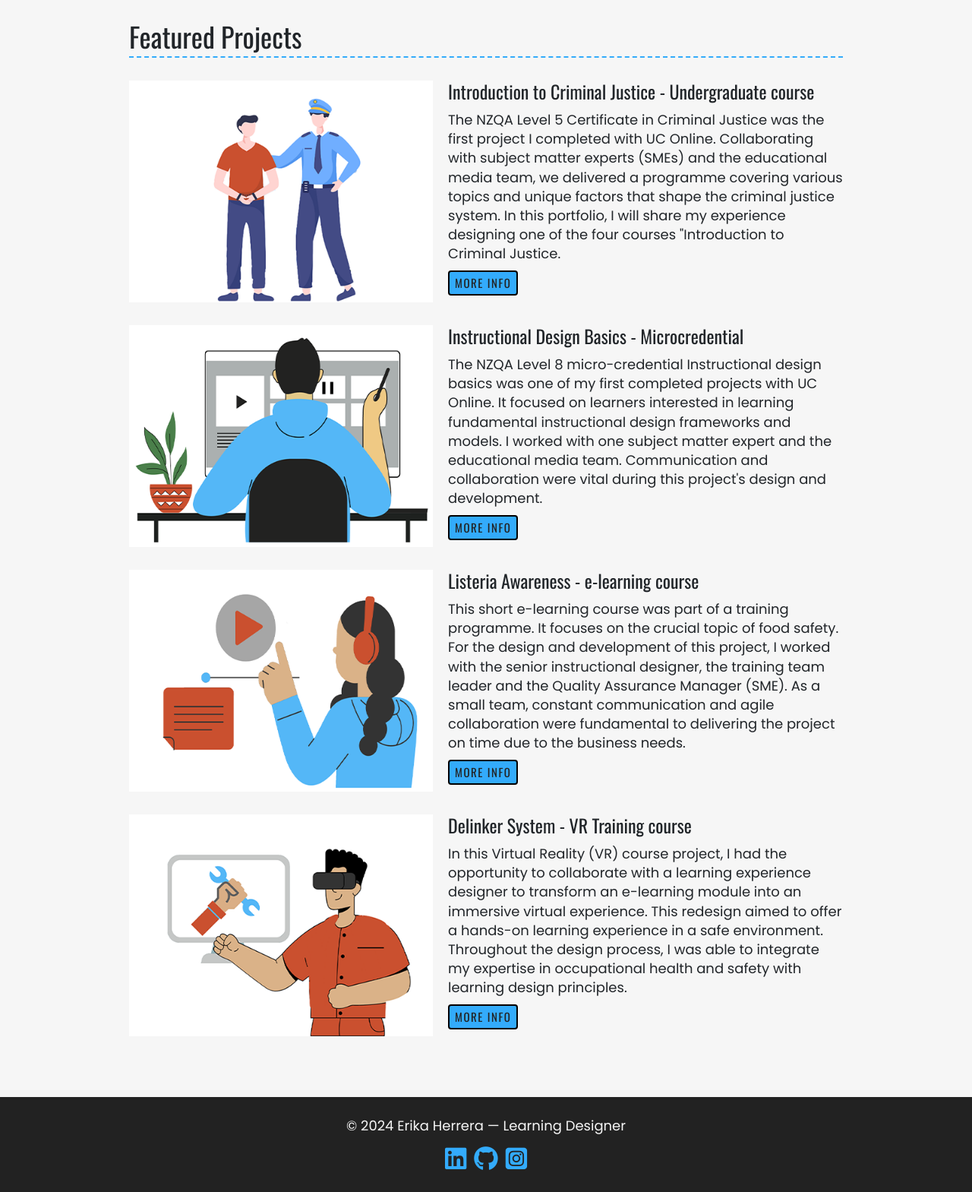
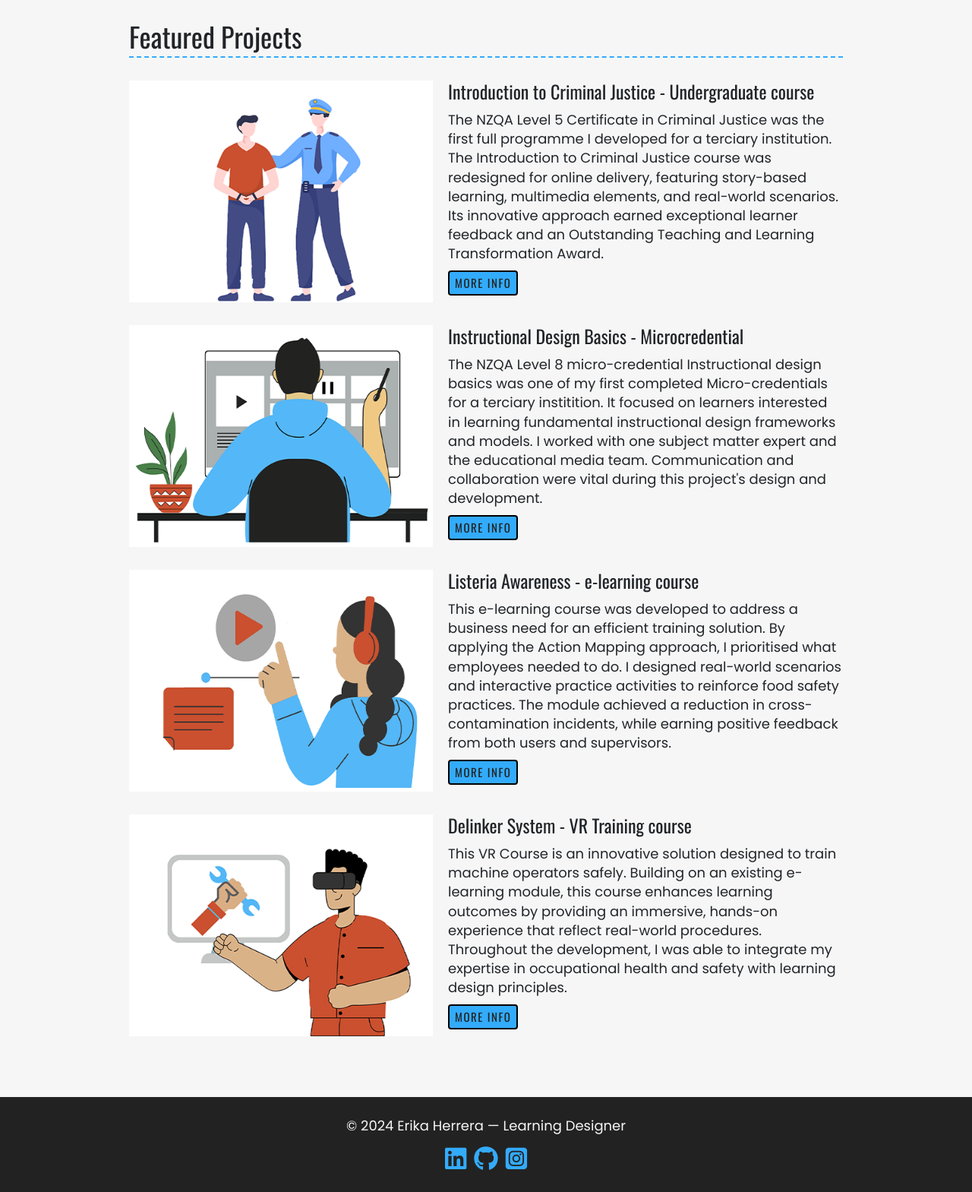
Before and after one commit to eriherre/eriherre.github.io, a Flask app: page /projects/ in a window 1280 px wide. Shown: the part 624-2193 px from the top of the page at 76% size. Run offline with Flask 3, Linux system fonts and the light colour scheme; some libraries are stand-ins or nearby versions; some web fonts are replaced.

Commit message:
EP-58 Project list updated

```diff
--- a/templates/projects.html
+++ b/templates/projects.html
@@ -18,12 +18,7 @@
         />
         <h3>Introduction to Criminal Justice - Undergraduate course</h3>
         <p>
-          The NZQA Level 5 Certificate in Criminal Justice was the first project
-          I completed with UC Online. Collaborating with subject matter experts
-          (SMEs) and the educational media team, we delivered a programme
-          covering various topics and unique factors that shape the criminal
-          justice system. In this portfolio, I will share my experience
-          designing one of the four courses "Introduction to Criminal Justice.
+        The NZQA Level 5 Certificate in Criminal Justice was the first full programme I developed for a terciary institution. The Introduction to Criminal Justice course was redesigned for online delivery, featuring story-based learning, multimedia elements, and real-world scenarios. Its innovative approach earned exceptional learner feedback and an Outstanding Teaching and Learning Transformation Award.
         </p>
         <a class="btn" href="{{ url_for('project', path='introduction-to-criminal-justice') }}">More info</a>
       </section>
@@ -38,7 +33,7 @@
         <h3>Instructional Design Basics - Microcredential</h3>
         <p>
           The NZQA Level 8 micro-credential Instructional design basics was one
-          of my first completed projects with UC Online. It focused on learners
+          of my first completed Micro-credentials for a terciary institition. It focused on learners
           interested in learning fundamental instructional design frameworks and
           models. I worked with one subject matter expert and the educational
           media team. Communication and collaboration were vital during this
@@ -55,15 +50,7 @@
           alt="The TROY podcast website homepage"
         />
         <h3>Listeria Awareness - e-learning course</h3>
-        <p>
-          This short e-learning course was part of a training programme. It
-          focuses on the crucial topic of food safety. For the design and
-          development of this project, I worked with the senior instructional
-          designer, the training team leader and the Quality Assurance Manager
-          (SME). As a small team, constant communication and agile collaboration
-          were fundamental to delivering the project on time due to the business
-          needs.
-        </p>
+        <p>This e-learning course was developed to address a business need for an efficient training solution. By applying the Action Mapping approach, I prioritised what employees needed to do. I designed real-world scenarios and interactive practice activities to reinforce food safety practices. The module achieved a reduction in cross-contamination incidents, while earning positive feedback from both users and supervisors.</p>
         <a class="btn" href="{{ url_for('project', path='listeria-awareness') }}">More info</a>
       </section>
 
@@ -76,12 +63,10 @@
         />
         <h3>Delinker System - VR Training course</h3>
         <p>
-          In this Virtual Reality (VR) course project, I had the opportunity to
-          collaborate with a learning experience designer to transform an
-          e-learning module into an immersive virtual experience. This redesign
-          aimed to offer a hands-on learning experience in a safe environment.
-          Throughout the design process, I was able to integrate my expertise in
-          occupational health and safety with learning design principles.
+          This VR Course is an innovative solution designed to train machine operators safely. Building on an existing e-learning module, this course enhances
+          learning outcomes by providing an immersive, hands-on experience that reflect real-world procedures.
+          Throughout the development, I was able to integrate my expertise in occupational
+          health and safety with learning design principles.
         </p>
         <a class="btn" href="{{ url_for('project', path='delinker') }}">More info</a>
       </section>
```
Also changed, not shown: templates/projects/introduction-to-criminal-justice.html (+6 -7 lines).
